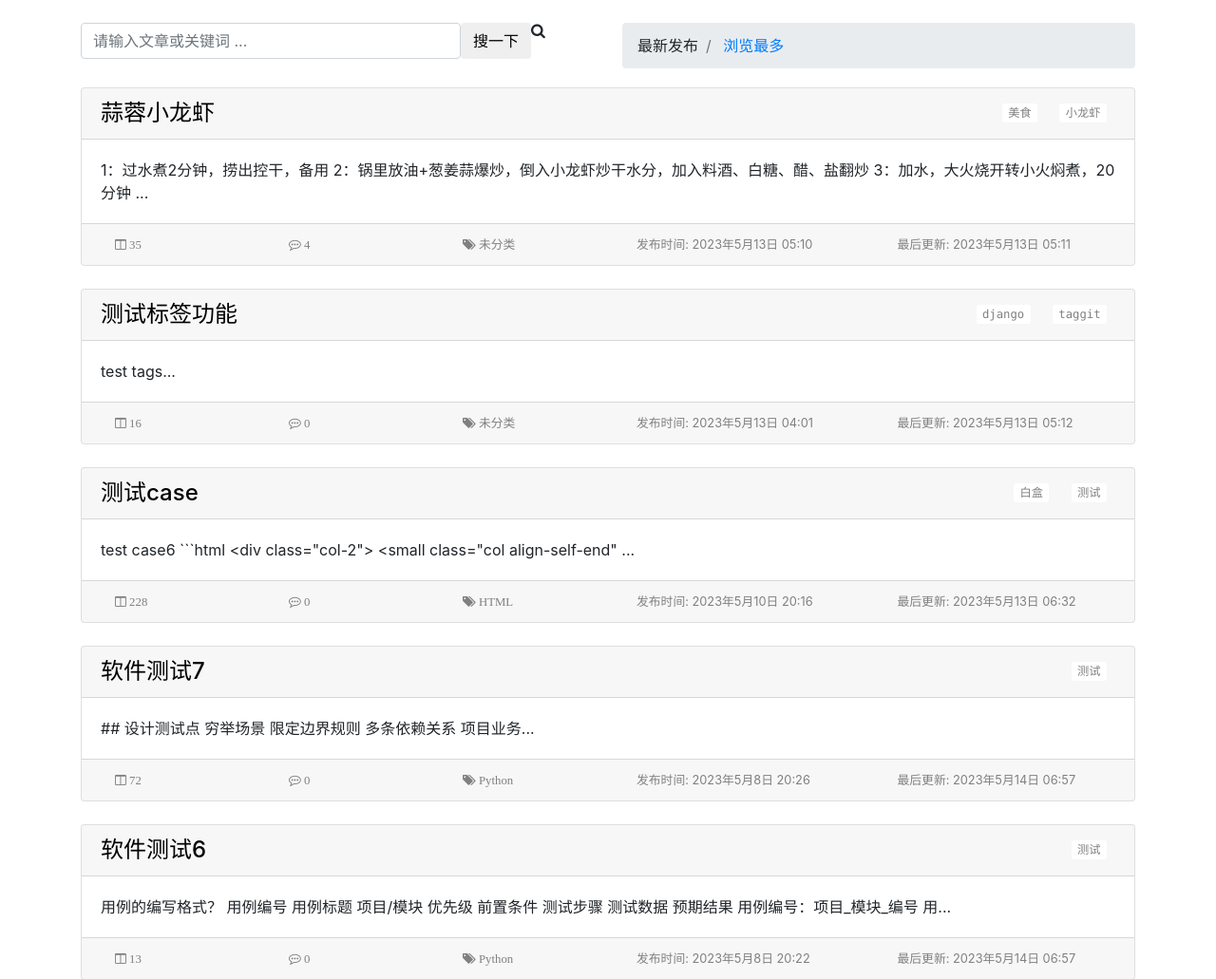
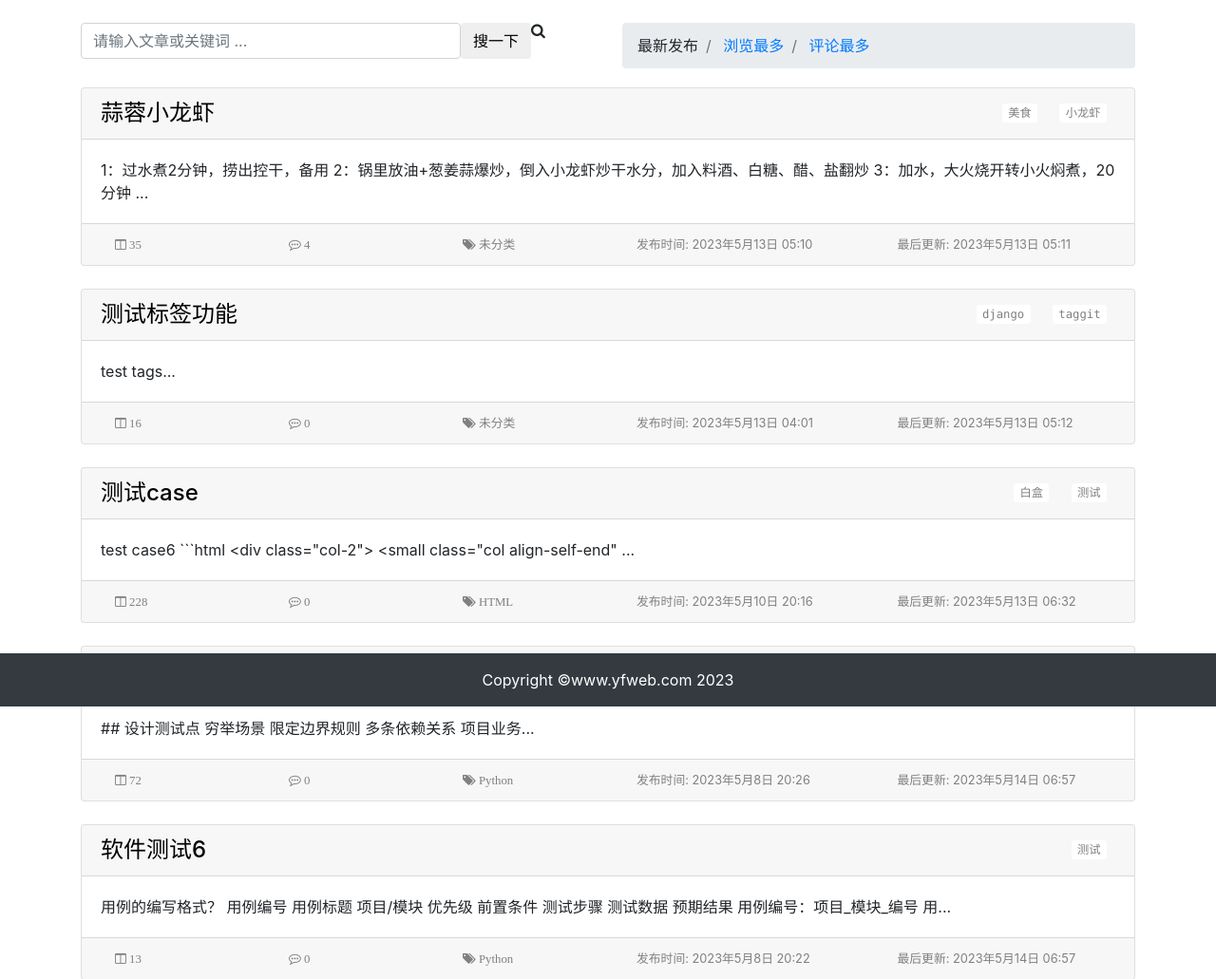
Before and after one commit to yfGithubcom/django-blog, a Django app: page /article/list/ in a window 1280 px wide. Shown: the part 56-1087 px from the top of the page at 95% size. Run offline with Django 4.2, Linux system fonts and the light colour scheme; data comes from the database, SQL or seed files in the repository; both versions use the stored data as it was after the commit; parts of the project's set-up code (start-up, migrations or seed data) failed here and were passed over; some libraries are stand-ins or nearby versions.

Commit message:
设置了评论的删除权限，隐藏无权限用户的删除button

```diff
--- a/article/views.py
+++ b/article/views.py
@@ -25,10 +25,12 @@ def article_list(request):
         q = Q(title__icontains=search) | Q(body__icontains=search)
         articles = articles.filter(q)
 
-    order_list = ['total_visit', ]
+    order_list = ['total_visit', 'total_comment']
     if order in order_list:
         if order == 'total_visit':
             articles = articles.order_by('-total_visit')
+        if order == 'total_comment':
+            articles = articles.order_by('-total_comment')
 
     if column:
         articles = articles.filter(column__title=column)
--- a/comment/urls.py
+++ b/comment/urls.py
@@ -5,5 +5,5 @@ app_name = 'comment'
 
 urlpatterns = [
     path('post/<int:article_pk>/', views.post_comment, name='post_comment'),
-    path('delete/<int:article_pk>/', views.delete_comment, name='delete_comment'),
+    path('delete/<int:article_pk>/<int:comment_pk>/', views.delete_comment, name='delete_comment'),
 ]
--- a/templates/article/list.html
+++ b/templates/article/list.html
@@ -53,6 +53,18 @@
                         <li class="breadcrumb-item">
                             <a href="{% url 'article:article_list' %}?order=total_visit&search={{ search }}&column={{ column }}&tag={{ tag }}">
                                 浏览最多
+                            </a>
+                        </li>
+                    {% endif %}
+
+                    {% if order == 'total_comment' %}
+                        <li class="breadcrumb-item">
+                            <a>评论最多</a>
+                        </li>
+                    {% else %}
+                        <li class="breadcrumb-item">
+                            <a href="{% url 'article:article_list' %}?order=total_comment&search={{ search }}&column={{ column }}&tag={{ tag }}">
+                                评论最多
                             </a>
                         </li>
                     {% endif %}
--- a/templates/footer.html
+++ b/templates/footer.html
@@ -6,8 +6,8 @@
     <br>
 </div>
 
-{#<footer class="py-3 bg-dark fixed-bottom">#}
-<footer class="py-3 bg-dark">
+<footer class="py-3 bg-dark fixed-bottom">
+{#<footer class="py-3 bg-dark">#}
     <div class="container">
         <p class="m-0 text-center text-white">Copyright &copy;www.yfweb.com 2023</p>
     </div>
```
Also changed, not shown: comment/views.py (+19 -1 lines), templates/article/detail.html (+9 -6 lines), db.sqlite3.
